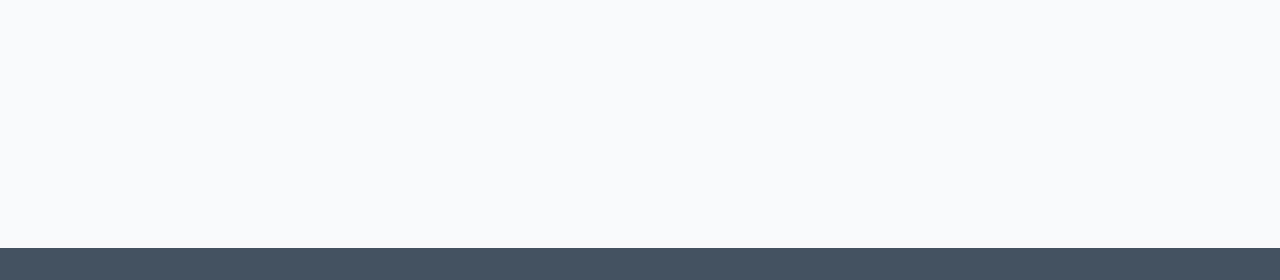
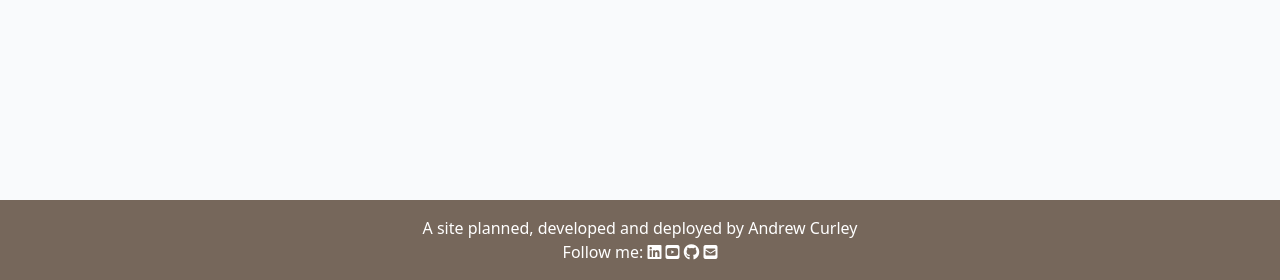
Before and after one commit to KeepKindling/food4family, a Django app: page / in a window 1280 px wide. Shown: the part 520-800 px from the top of the page. Run offline with Django 3.2, Linux system fonts and the light colour scheme; some libraries are stand-ins or nearby versions.

Commit message:
created and styled footer with fontawesome

```diff
--- a/static/css/style.css
+++ b/static/css/style.css
@@ -40,11 +40,16 @@ body {
 }
 
 .dark-bg {
-    background-color: #445261;
+    background-color: #76675b;
+    color: #fff;
 }
 
 .main-bg {
     background-color: #F9FAFC;
+}
+
+.credit-space {
+    text-align: center;
 }
 
 .card {
--- a/templates/base.html
+++ b/templates/base.html
@@ -8,7 +8,7 @@
 
     <link rel="preconnect" href="https://fonts.gstatic.com">
     <link href="https://fonts.googleapis.com/css2?family=Itim&display=swap" rel="stylesheet">
-    <link rel="stylesheet" href="https://cdnjs.cloudflare.com/ajax/libs/font-awesome/5.15.3/css/all.min.css">
+    <script src="https://kit.fontawesome.com/43cc1d9c20.js" crossorigin="anonymous"></script>
     <meta name="viewport" content="width=device-width, initial-scale=1" />
     <link href="https://cdn.jsdelivr.net/npm/bootstrap@5.0.1/dist/css/bootstrap.min.css" rel="stylesheet"
         integrity="sha384-+0n0xVW2eSR5OomGNYDnhzAbDsOXxcvSN1TPprVMTNDbiYZCxYbOOl7+AMvyTG2x" crossorigin="anonymous">
@@ -66,7 +66,13 @@
 
     <!-- Footer -->
     <footer class="footer mt-auto py-3 dark-bg">
-
+        <div class="credit-space">A site planned, developed and deployed by Andrew Curley</div>
+        <div class="credit-space">Follow me:
+            <i class="fa-brands fa-linkedin"></i>
+            <i class="fa-brands fa-square-youtube"></i>
+            <i class="fa-brands fa-github"></i>
+            <i class="fa-solid fa-square-envelope"></i>
+        </div>
     </footer>
 </body>
 
```
